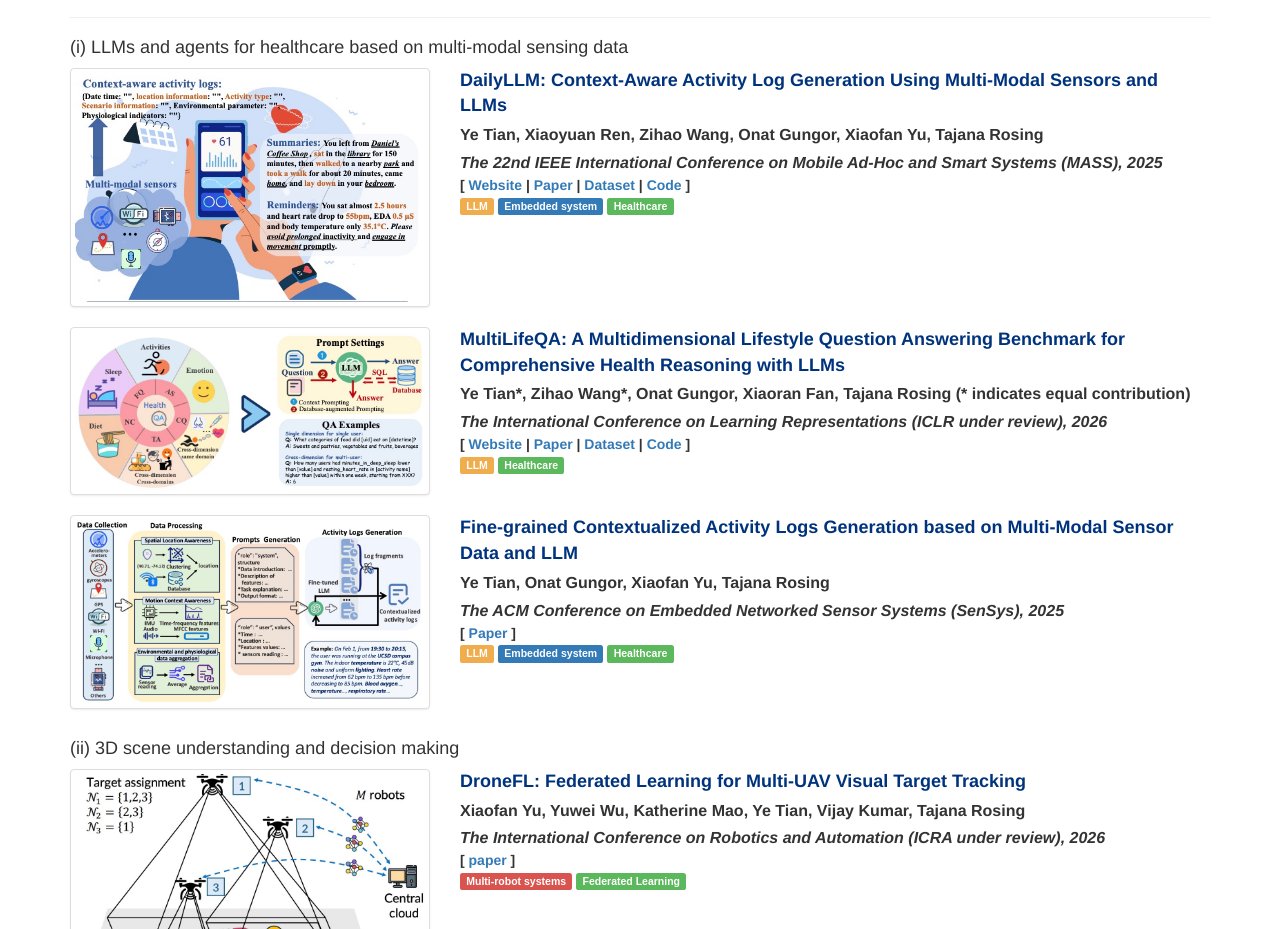
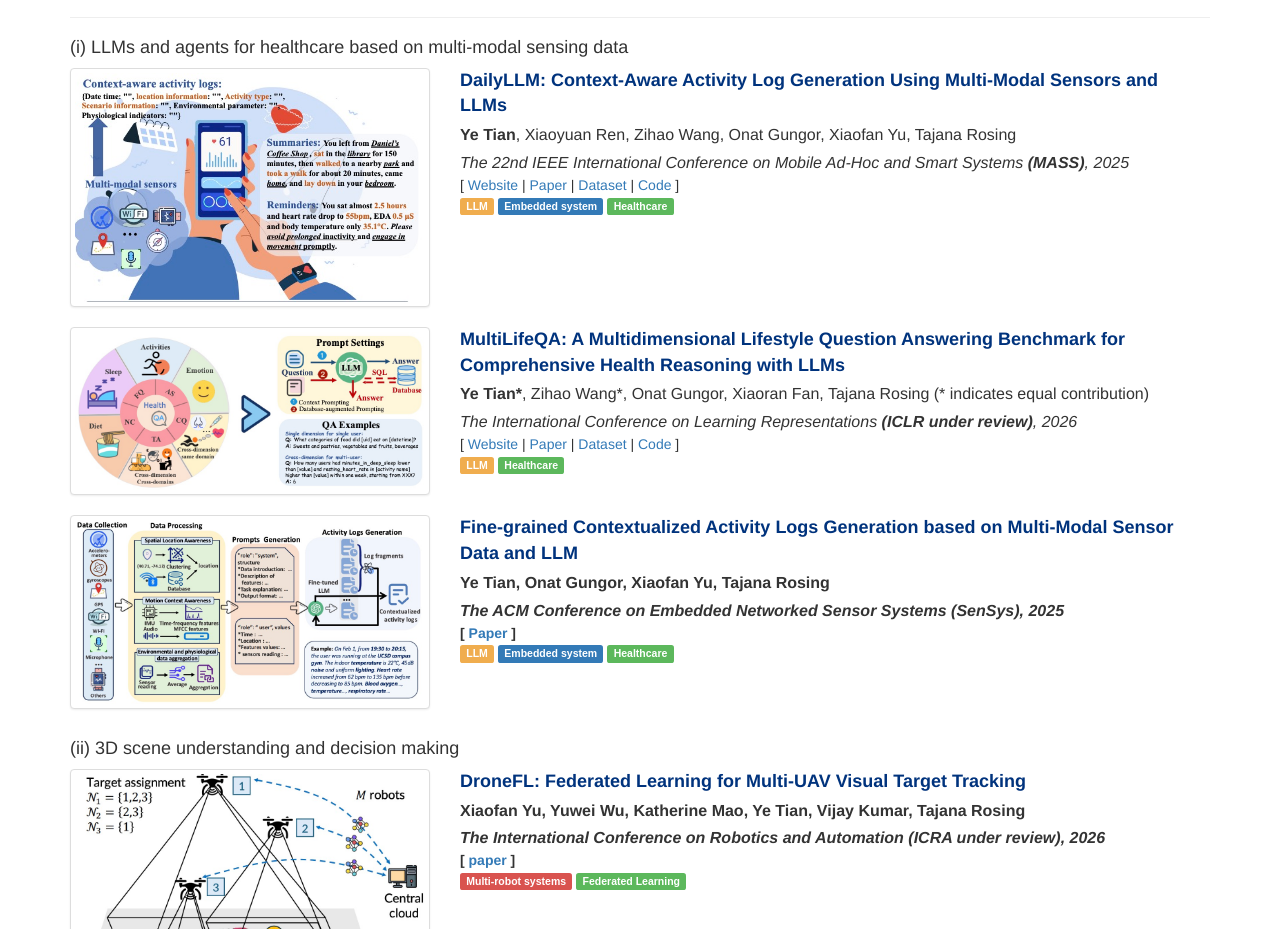
Before and after one commit to YeTianUCSD/yetianucsd.github.io, a plain HTML site: page index.html in a window 1280 px wide. Shown: the part 1631-2560 px from the top of the page. Drawn offline with nearby package versions, Linux system fonts and the light colour scheme; files whose address does not match are found by name.

Commit message:
Update index.html

```diff
--- a/index.html
+++ b/index.html
@@ -206,8 +206,8 @@
           </div>
           <div class="col-md-8 col-sm-6 col-xs-12 item-info">
             <div class="paper">DailyLLM: Context-Aware Activity Log Generation Using Multi-Modal Sensors and LLMs</div>
-            <div class="author"><b>Ye Tian<b>, Xiaoyuan Ren, Zihao Wang, Onat Gungor, Xiaofan Yu, Tajana Rosing</div>
-            <div class="conf">The 22nd IEEE International Conference on Mobile Ad-Hoc and Smart Systems <b>(MASS)<b>, 2025</div>
+            <div class="author"><b>Ye Tian</b>, Xiaoyuan Ren, Zihao Wang, Onat Gungor, Xiaofan Yu, Tajana Rosing</div>
+            <div class="conf">The 22nd IEEE International Conference on Mobile Ad-Hoc and Smart Systems <b>(MASS)</b>, 2025</div>
             <div>
               [
 			  <a href="https://gdfwj.github.io/DailyLLM/" target="_blank">Website</a> |
@@ -233,8 +233,8 @@
           </div>
           <div class="col-md-8 col-sm-6 col-xs-12 item-info">
             <div class="paper">MultiLifeQA: A Multidimensional Lifestyle Question Answering Benchmark for Comprehensive Health Reasoning with LLMs</div>
-            <div class="author"><b>Ye Tian*<b>, Zihao Wang*, Onat Gungor, Xiaoran Fan, Tajana Rosing (* indicates equal contribution)</div>
-            <div class="conf">The International Conference on Learning Representations <b>(ICLR under review)<b>, 2026</div>
+            <div class="author"><b>Ye Tian*</b>, Zihao Wang*, Onat Gungor, Xiaoran Fan, Tajana Rosing (* indicates equal contribution)</div>
+            <div class="conf">The International Conference on Learning Representations <b>(ICLR under review)</b>, 2026</div>
             <div>
               [
 			  <a href="" target="_blank">Website</a> |
```
